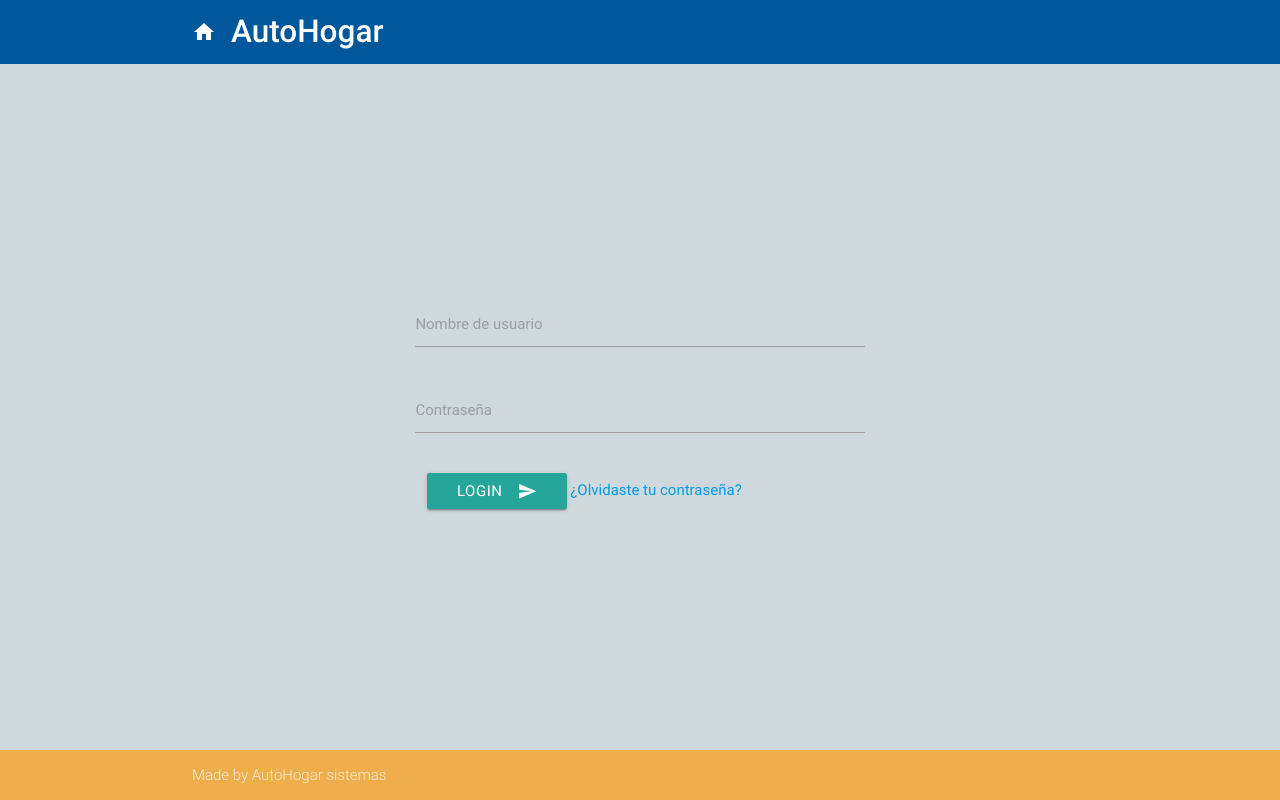
After one commit to paslo22/AutoHogar, a Django app: page /login/ in a window 1280 px wide. The commit adds this page. Run offline with Django 3.2, Linux system fonts and the light colour scheme.

Commit message:
Prueba numero 2

```diff
--- a/AutoHogar/settings.py
+++ b/AutoHogar/settings.py
@@ -125,3 +125,7 @@ STATIC_ROOT = os.path.join(BASE_DIR,'static/')
 MEDIA_ROOT = os.path.join(BASE_DIR,'media/')
 
 MEDIA_URL = '/media/'
+
+LOGIN_URL = '/login/'
+
+LOGIN_REDIRECT_URL = '/login/'
--- a/AutoHogar/urls.py
+++ b/AutoHogar/urls.py
@@ -20,5 +20,6 @@ from web import urls as web_urls
 
 urlpatterns = [
     url(r'^admin/', admin.site.urls),
-    url(r'^web/', include(web_urls))
+    url(r'^web/', include(web_urls)),
+    url('^', include('django.contrib.auth.urls')),
 ]
--- a/web/admin.py
+++ b/web/admin.py
@@ -3,5 +3,7 @@ from django.contrib import admin
 from .models import *
 
 admin.site.register(Luz)
+admin.site.register(LuzD)
 admin.site.register(Garage)
+admin.site.register(Termometro)
 admin.site.register(Dispositivo)
--- a/web/static/web/css/main.css
+++ b/web/static/web/css/main.css
@@ -1,3 +1,12 @@
+body {
+	display: flex;
+	min-height: 100vh;
+	flex-direction: column;
+}
+main {
+	flex: 1 0 auto;
+}
+
 @font-face {
 	font-family: 'Material Icons';
 	font-style: normal;
@@ -42,10 +51,19 @@
 	font-size: inherit;
 }
 
-#switchRed label input[type=checkbox]:checked+.lever {
-  background-color: #e57373;
+#switchRed label input[type=checkbox]:checked+.lever:after {
+	background-color: #d32f2f;
 }
 
-#switchRed label input[type=checkbox]:checked+.lever:after {
-  background-color: #d32f2f;
+#rangeRed input[type=range]+.thumb{
+	background-color: #d32f2f;
 }
+#rangeRed input[type=range]::-webkit-slider-thumb{
+	background-color: #d32f2f;
+}
+#rangeRed input[type=range]::-moz-range-thumb{
+	background-color: #d32f2f;
+}
+#rangeRed input[type=range]::-ms-thumb{
+	background-color: #d32f2f;
+}
--- /dev/null
+++ b/web/templates/registration/login.html
@@ -0,0 +1,37 @@
+{% extends "web/base.html" %}
+
+{% block content %}
+<div class="container">
+	<div class="section" style="padding-left:10px;padding-right:10px;">
+		<div class="row">
+			<form class="col s12 m6 offset-m3" method="post" action="{% url 'login' %}">
+				{% csrf_token %}
+				<div class="row">
+					<div class="input-field">
+						<input id="user" name="username" type="text" class="validate">
+						<label for="username">{{form.username.label}}</label>
+					</div>
+				</div>
+				<div class="row">
+					<div class="input-field">
+						<input id="password" type="password" name="password" class="validate">
+						<label for="password">Contrase&ntilde;a</label>
+					</div>
+				</div>
+				<button class="btn waves-effect waves-light" type="submit" name="action">Login
+					<i class="material-icons right">send</i>
+				</button>
+				<a href="{% url 'password_reset' %}">¿Olvidaste tu contrase&ntilde;a?</a>
+				<input type="hidden" name="next" value="{{ next }}" />
+			</form>
+		</div>
+	</div>
+</div>
+{% endblock %}
+{% block extraScripts %}
+<script>
+	{% if form.errors %}
+	Materialize.toast('Nombre de usuario o contraseña incorrectos.', 4000)
+	{% endif %}
+</script>
+{% endblock extraScripts %}
--- a/web/templates/web/base.html
+++ b/web/templates/web/base.html
@@ -17,18 +17,26 @@
 
 </head>
 <body>
+	<ul id="dropdown1" class="dropdown-content">
+		<li><a href="{% url 'logout' %}?next={{request.path}}">Salir</a></li>
+	</ul>
+	<ul id="dropdown2" class="dropdown-content">
+		<li><a href="{% url 'logout' %}?next={{request.path}}">salir</a></li>
+	</ul>
 	<nav class="light-blue darken-4" role="navigation">
 		<div class="nav-wrapper container"><a id="logo-container" href="{% url 'index' %}" class="brand-logo"><i class="material-icons">home</i><strong>AutoHogar</strong></a>
+		{% if user.is_authenticated %}
 			<ul class="right hide-on-med-and-down">
-				<li><a href="#">Navbar Link</a></li>
+				<li><a class="dropdown-button" href="#!" data-activates="dropdown1">{{user}}<i class="material-icons right">arrow_drop_down</i></a></li>
 			</ul>
 			<ul id="nav-mobile" class="side-nav">
-				<li><a href="#">Navbar Link</a></li>
+				<li><a class="dropdown-button" href="#!" data-activates="dropdown2">{{user}}<i class="material-icons right">arrow_drop_down</i></a></li>
 			</ul>
 			<a href="#" data-activates="nav-mobile" class="button-collapse"><i class="material-icons">menu</i></a>
+		{% endif %}
 		</div>
 	</nav>
-	<main class="blue-grey lighten-4">
+	<main class="blue-grey lighten-4 valign-wrapper">
 		{% block content %}{% endblock content %}
 	</main>
 	<footer class="page-footer orange lighten-2" style="padding-top: 0px;margin-top:0px;">
--- a/web/templates/web/index.html
+++ b/web/templates/web/index.html
@@ -17,8 +17,14 @@
 				{% if d.garage %}
 					{% include "web/garage.html" %}
 				{% endif %}
+				{% if d.luzd %}
+					{% include "web/lightD.html" %}
+				{% endif %}
 				{% if d.luz %}
 					{% include "web/light.html" %}
+				{% endif %}
+				{% if d.termometro %}
+					{% include "web/term.html" %}
 				{% endif %}
 			{% endfor %}
 		</div>
```
Also changed, not shown: web/models.py (+20 -0 lines), web/templates/web/lightD.html (added, +28 -0 lines), web/templates/web/term.html (added, +8 -0 lines), web/views.py (+7 -7 lines).
